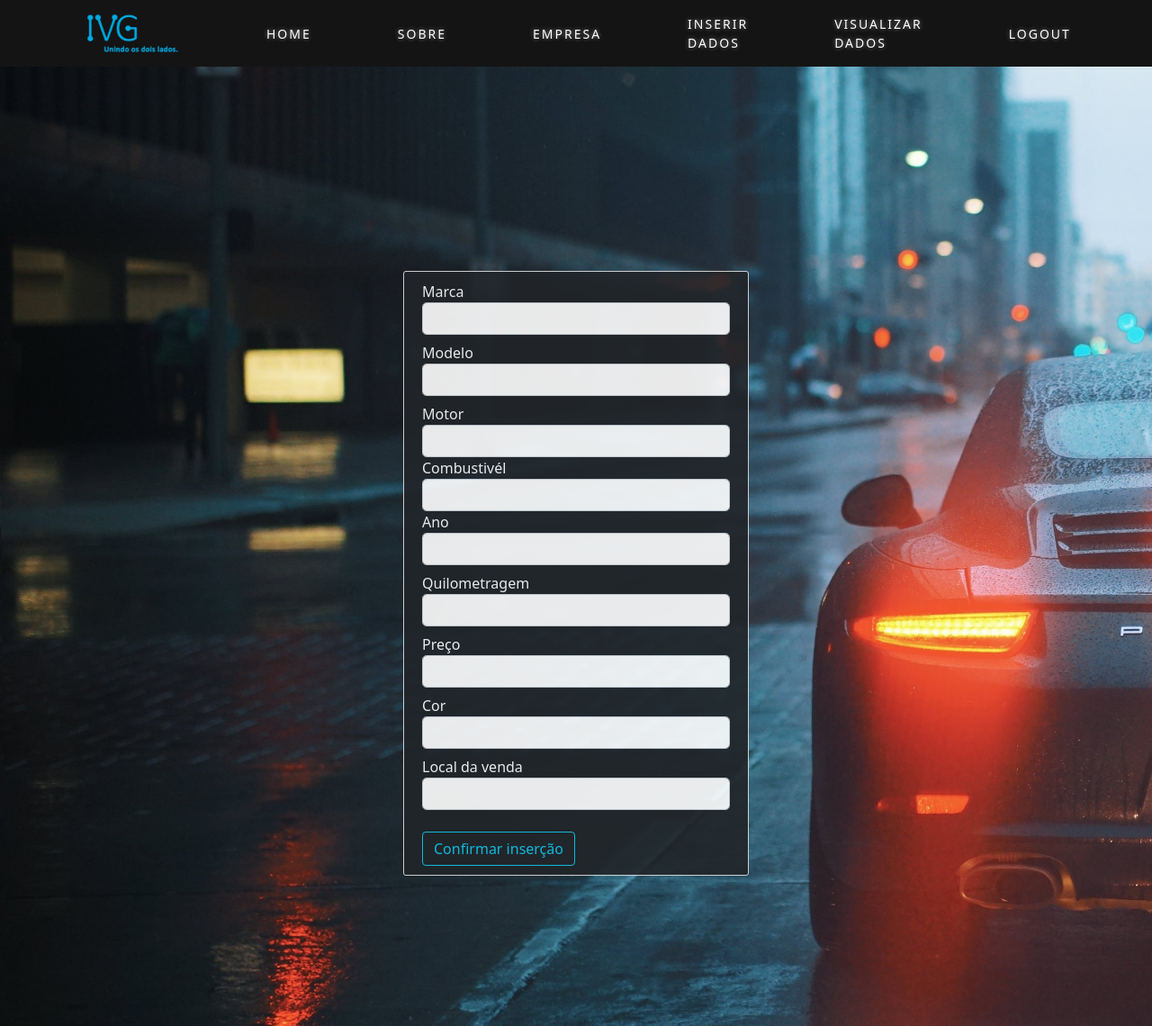
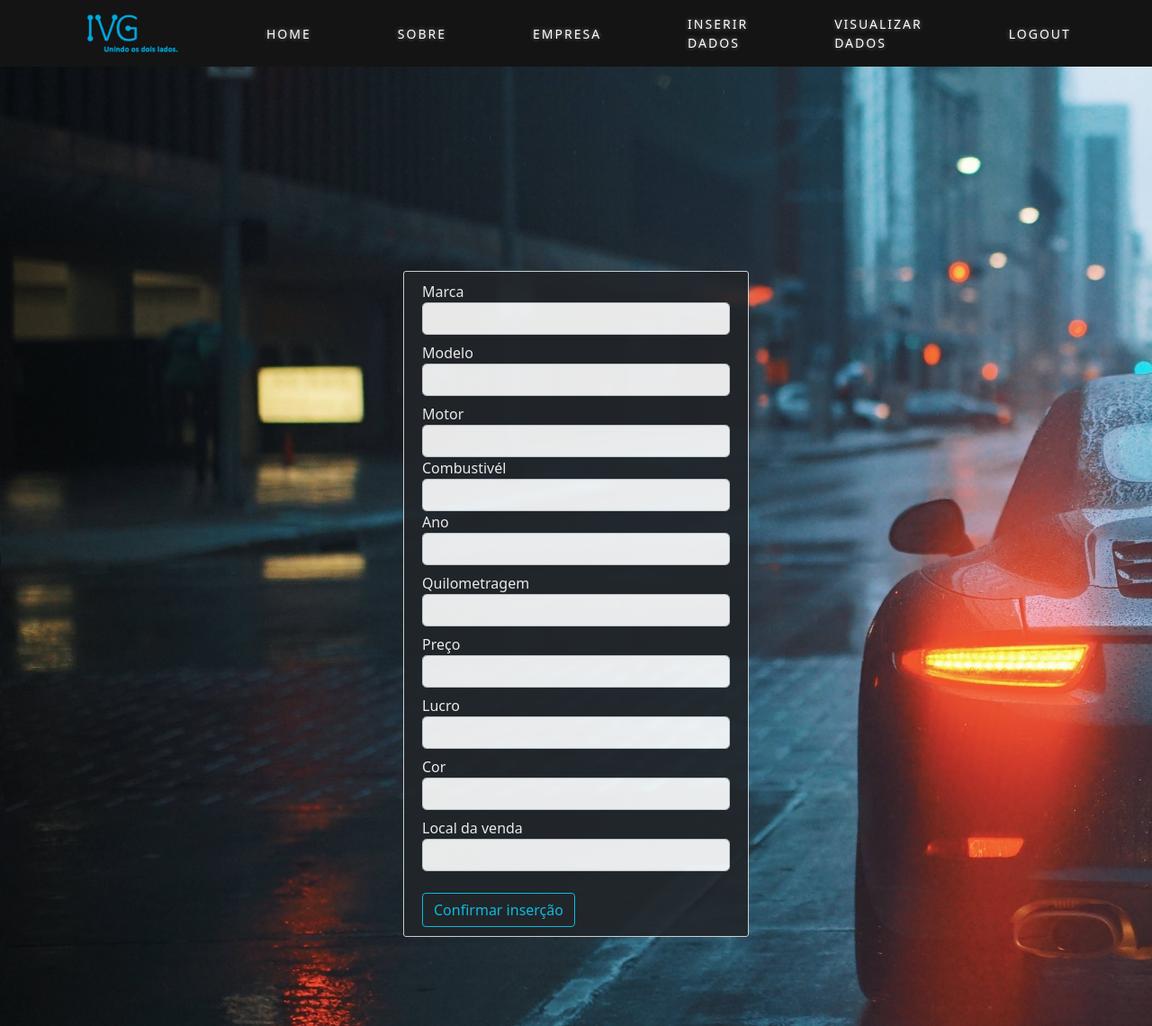
Before and after one commit to Sirmadeira/IVG_SITE_FLASK, a Flask app: page /SegundaJanela in a window 1280 px wide. Shown: the top 1140 px of the page at 90% size. Run offline with Flask 2, Linux system fonts and the light colour scheme; the visitor is signed in with stand-in values (Sample User, id 1); some libraries are stand-ins or nearby versions.

Commit message:
Donerino

```diff
--- a/FlaskCodePacote/Tabelas/Formularios.py
+++ b/FlaskCodePacote/Tabelas/Formularios.py
@@ -29,7 +29,8 @@ class DadosEssenciais(FlaskForm):
     Preco = FloatField('Preço',
                         validators=[NumberRange(min=1000, max=9999999, message = 'Somente por vendas acima de mil reais.')])
 
-    Lucro= FloatField('Lucro')
+    Lucro= FloatField('Lucro',
+                        validators=[InputRequired(message= 'Favor inserir lucro, caso seja venda por 0 como valor')])
 
     Cor = StringField('Cor',
                         validators=[InputRequired(message= 'Favor inserir cor do carro')])
--- a/FlaskCodePacote/Tabelas/Rotas.py
+++ b/FlaskCodePacote/Tabelas/Rotas.py
@@ -18,7 +18,7 @@ def SegundaJanela():
         Info = Dado(MarcaDB= form.Marca.data.upper(), ModeloDB= form.Modelo.data.upper(),VersaoDoMotorDB= form.VersaoDoMotor.data.upper(),TipoDeCombustivelDB= form.TipoDeCombustivel.data.upper(),
                     AnoDB= form.Ano.data,QuilometragemDB= form.Quilometragem.data,
                     PrecoDB= form.Preco.data, CorDB= form.Cor.data.upper(),
-                    LocalidadeDB= form.Localidade.data.upper(),NomeDaEmitente=current_user.NomeDaEmpresaDB,user_id= current_user.id)
+                    LocalidadeDB= form.Localidade.data.upper(),NomeDaEmitente=current_user.NomeDaEmpresaDB,MargemDeLucroDB = (form.Lucro.data/form.Preco.data)*100,user_id= current_user.id)
         db.session.add(Info)
         db.session.commit()
         flash(f'Seus dados foram inseridos com sucesso!', 'success')
@@ -28,7 +28,7 @@ def SegundaJanela():
 @Tabelas.route("/TerceiraJanela")
 @login_required
 def TerceiraJanela():
-    TituloDadosInserido = ("Marca","Modelo",'Motor','Combustivel', "Ano", "Quilometragem" , "Preço" , "Cor" , "Local" ,"Controle" )
+    TituloDadosInserido = ("Marca","Modelo",'Motor','Combustivel', "Ano", "Quilometragem" , "Preço" , "Cor" , "Margem de Lucro" ,"Controle" )
     TituloTop20Modelo=("Marca","Modelo","n.º de vendas")
     TituloTop20Marca=("Marca"," N.º de vendas")
     contador= Dado.query.filter_by(NomeDaEmitente = current_user.NomeDaEmpresaDB).count()
--- a/FlaskCodePacote/Templates/SegundaJanela.html
+++ b/FlaskCodePacote/Templates/SegundaJanela.html
@@ -101,6 +101,19 @@
                             {{ form.Preco(class="form-control form-control-lg") }}
                     {% endif %}
                 </div>
+                 <div class= "form-group mb-2">
+                    {{form.Lucro.label(class="form-control-label") }}
+                    {% if form.Lucro.errors %}
+                        {{ form.Lucro(class="form-control form-control-lg is-invalid")}}
+                        <div class = "invalid-feedback">
+                            {% for error in form.Lucro.errors %}
+                                <span>  {{ error }} </span>
+                            {% endfor %}
+                        </div>
+                    {% else %}
+                            {{ form.Lucro(class="form-control form-control-lg") }}
+                    {% endif %}
+                </div>
                 <div class= "form-group mb-2">
                     {{form.Cor.label(class="form-control-label") }}
 
--- a/FlaskCodePacote/Templates/TerceiraJanela.html
+++ b/FlaskCodePacote/Templates/TerceiraJanela.html
@@ -60,7 +60,7 @@
 				{{Dado.CorDB}}
 			</td>
 			<td>
-				{{Dado.LocalidadeDB}}
+				{{Dado.MargemDeLucroDB}}
 			</td>
 			<td>
 				<a href= '/Deleta/{{Dado.id}}' class=' btn btn-outline-danger btn-sm py-0 mt-0 pb-0 px-1'><span style="font-size: 8px; height: auto; font-weight: bold;">X</span></a>
```
Also changed, not shown: FlaskCodePacote/site.db.
